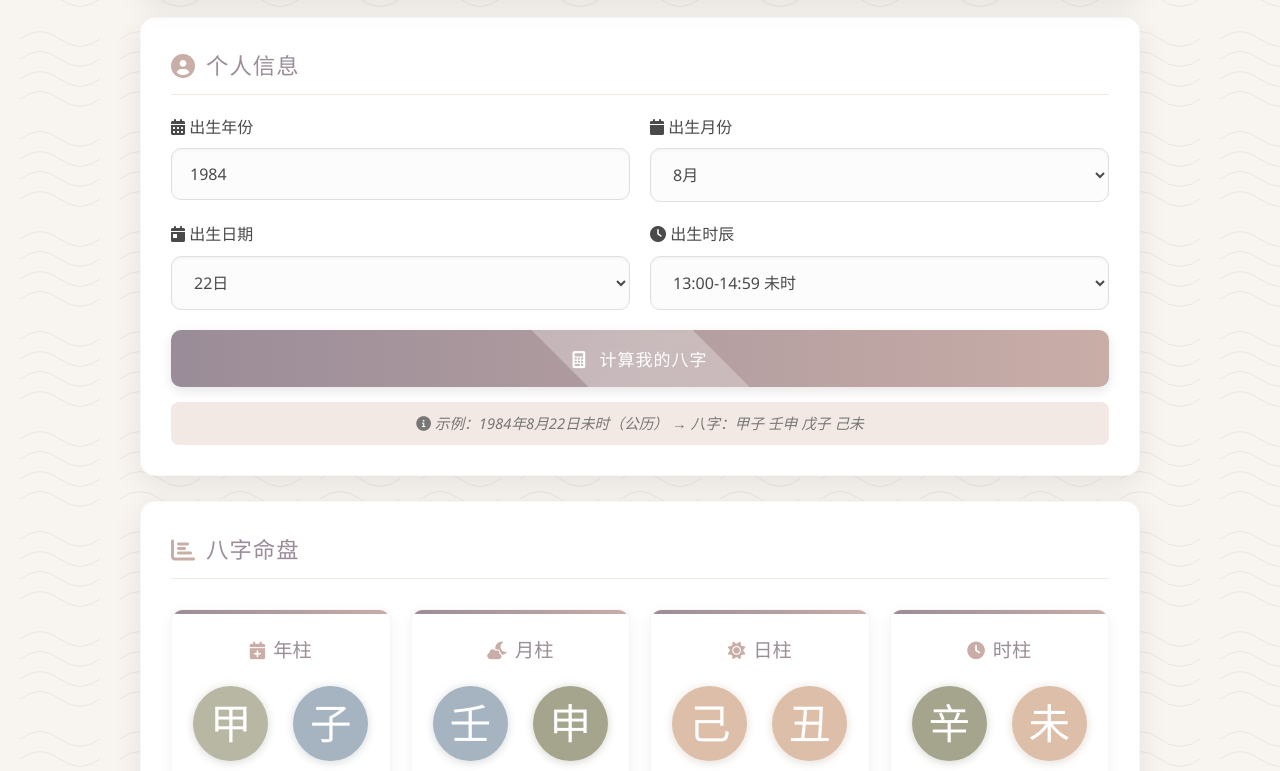
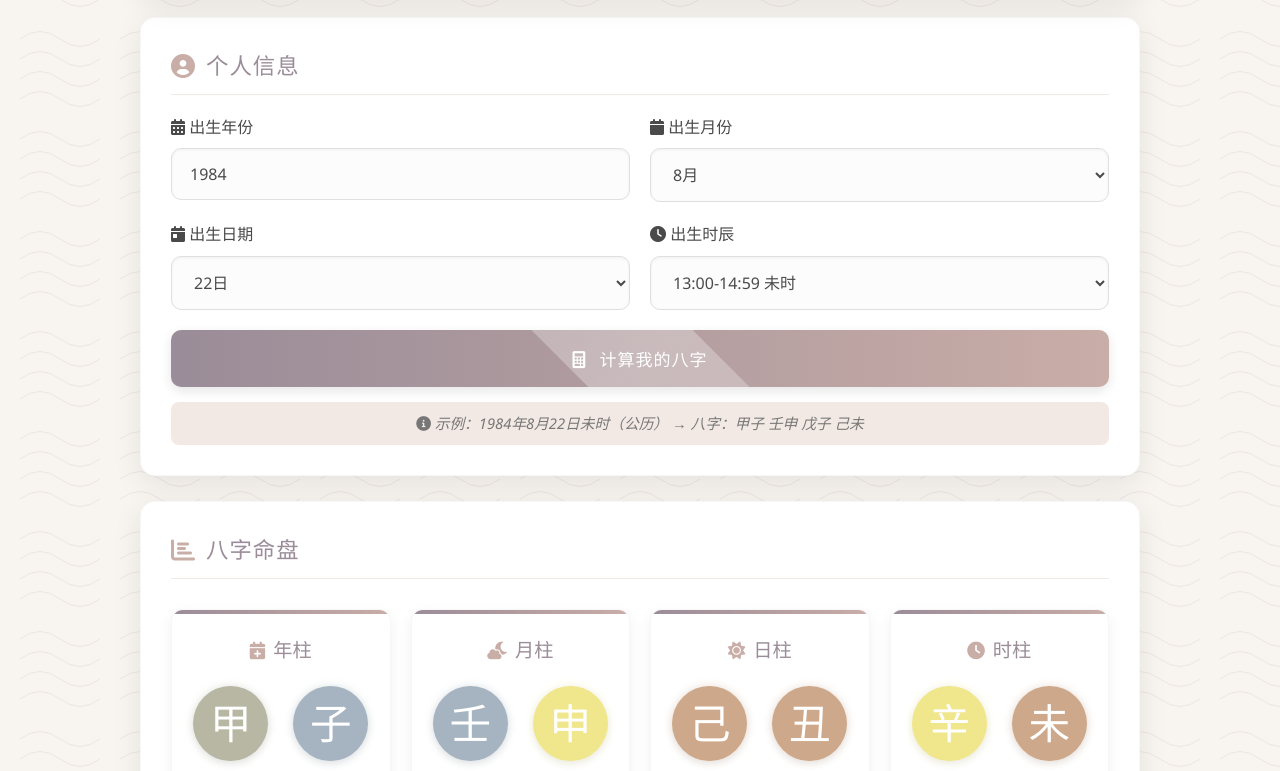
Before and after one commit to kunqianhu/Bazi, a plain HTML site: page index.html in a window 1280 px wide. Shown: the part 181-952 px from the top of the page. Drawn offline with Linux system fonts and the light colour scheme.

Commit message:
Update index.html

```diff
--- a/index.html
+++ b/index.html
@@ -11,9 +11,9 @@
             --primary-light: #C9ADA7; /* 莫兰迪粉灰 */
             --secondary: #F2E9E4;   /* 莫兰迪米白 */
             --wood: #B7B7A4;        /* 莫兰迪灰绿 */
-            --fire: #E9B59F;        /* 莫兰迪橘粉 */
-            --earth: #DDBEA9;       /* 莫兰迪浅棕 */
-            --metal: #A5A58D;       /* 莫兰迪橄榄绿 */
+            --fire: #E27D60;        /* 更红的火元素 */
+            --earth: #CDA88A;       /* 更深的土元素 */
+            --metal: #F0E68C;       /* 淡米黄色金元素 */
             --water: #A5B4C0;       /* 莫兰迪灰蓝 */
             --light-bg: #F8F4EF;    /* 奶油米白 */
             --card-bg: #FFFFFF;     /* 纯白 */
```
